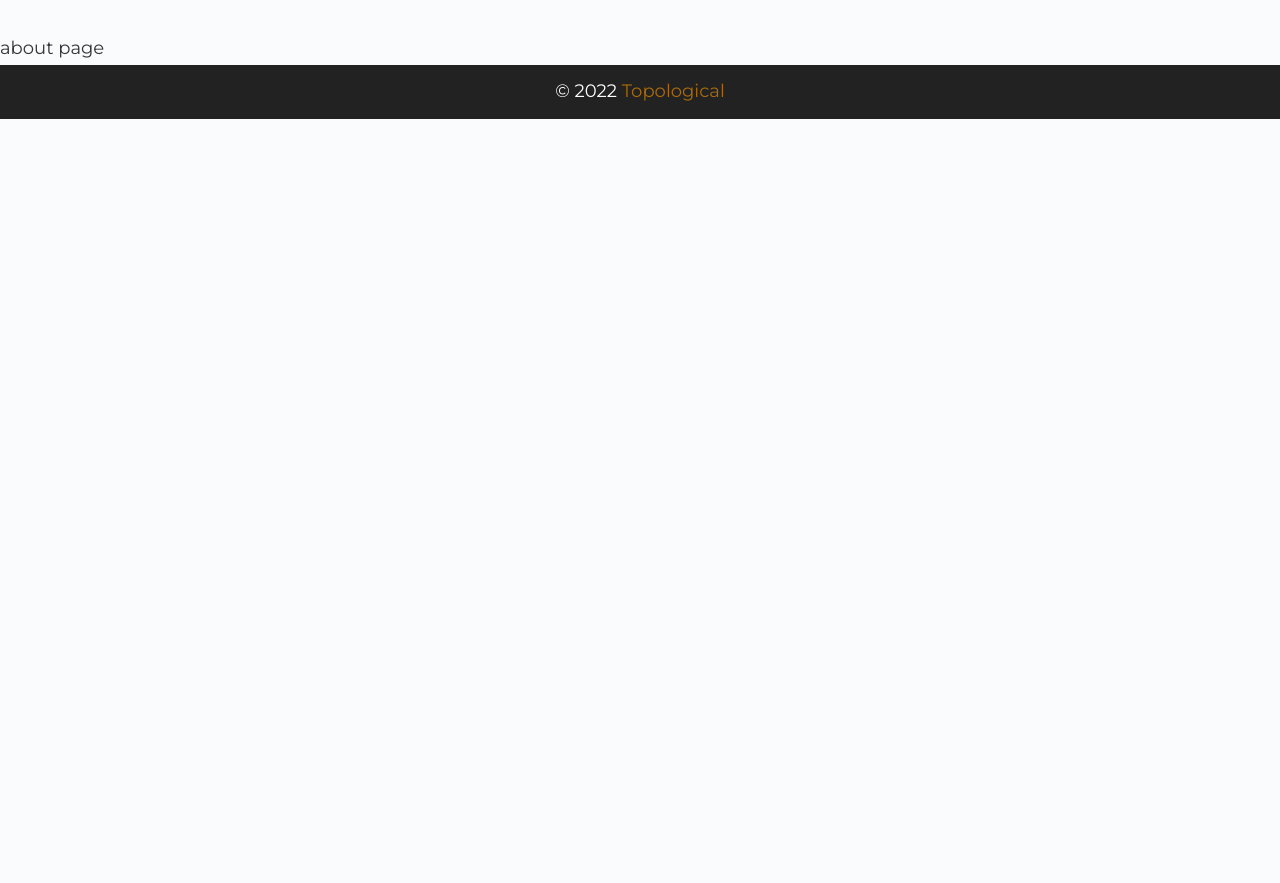
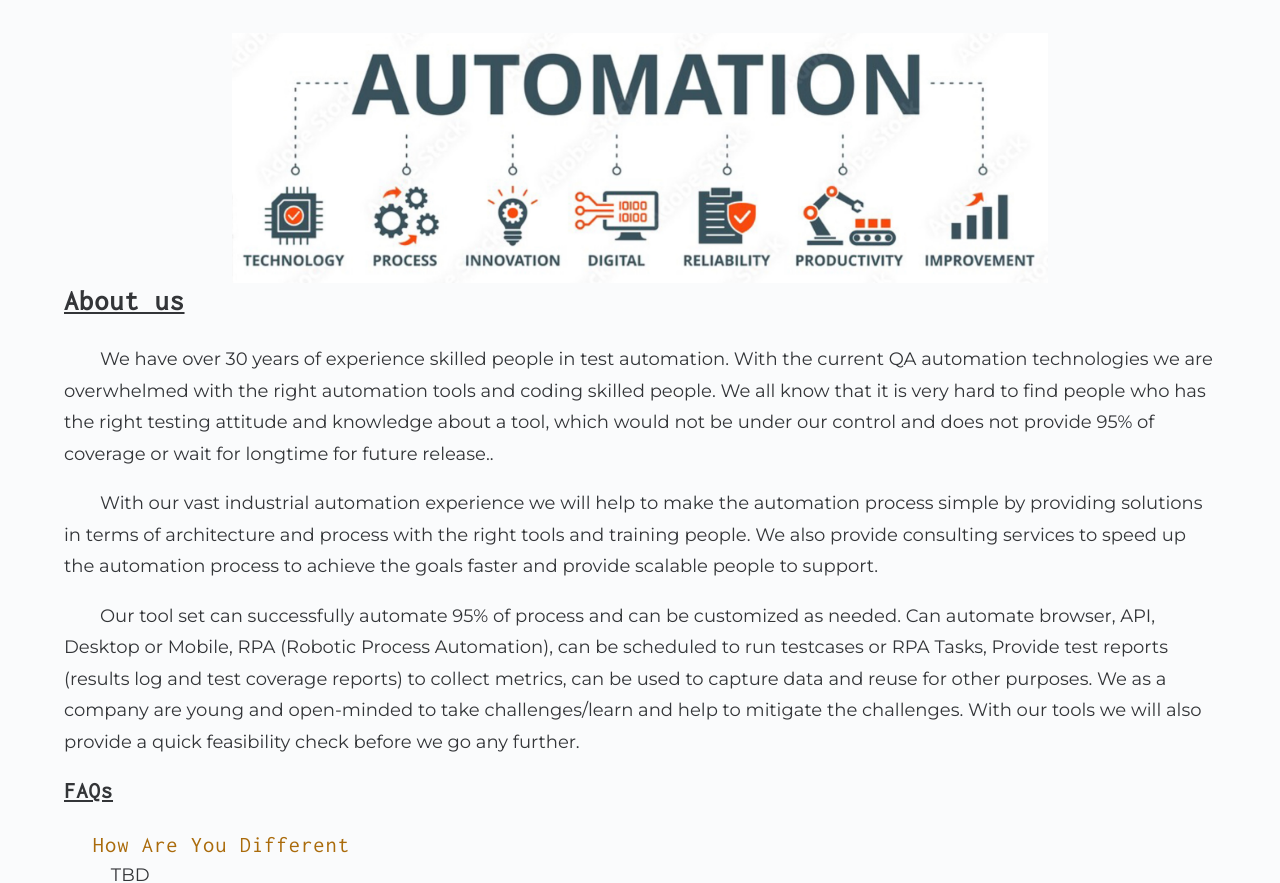
Before and after one commit to Topological-dev/topological-site, a Gatsby site: page /about in a window 1280 px wide. Shown: the part 75-958 px from the top of the page. Before the commit the page ends 800 px from the top, so only its background shows below. Built offline with nearby package versions, Linux system fonts and the light colour scheme; Gatsby itself is replaced by a stand-in of ours.

Commit message:
Finished about page skeleton

```diff
--- a/src/assets/css/main.css
+++ b/src/assets/css/main.css
@@ -491,18 +491,18 @@
 /* About */
 /*#########*/
 
-.about-page h2 {
+.about-header {
+  text-decoration: underline;
+  font-weight: bold;
   text-transform: none;
-  font-weight: bold;
 }
-.about-page {
-  display: grid;
-  gap: 2rem 4rem;
-  padding-bottom: 3rem;
+.paragraph {
+  tab-size: 8;
+  padding-bottom: 1rem;
 }
 .about-img {
   border-radius: var(--borderRadius);
-  height: 500px;
+  height: 250px;
 }
 
 @media screen and (min-width: 992px) {
@@ -510,9 +510,6 @@
     grid-template-columns: 1fr 1fr;
     align-items: center;
     height: 400px;
-  }
-  .about-img {
-    height: 100%;
   }
 }
 
@@ -560,6 +557,23 @@
     font-size: 4rem;
     margin-bottom: 0;
   }
+}
+
+/* ######## */
+/* Questions */
+/* ########### */
+
+/* ######## */
+/* Questions End */
+/* ########### */
+.question-container{
+  width: 95%;
+  margin: auto;
+}
+
+.question h5{
+  margin-bottom: 0px;
+  color: var(--primary-500);
 }
 
 /*#########*/
--- /dev/null
+++ b/src/components/FAQs.js
@@ -0,0 +1,16 @@
+import React from "react"
+
+const FAQs = ({ questions }) => {
+  return (
+    <div className="question-container">
+      {questions.map( (question, index) =>
+        <div key={index} className="question">
+          <h5>{question.title}</h5>
+          <p>&emsp;{question.answer}</p>
+        </div>
+      )}
+    </div>
+  )
+}
+
+export default FAQs
--- a/src/pages/about.js
+++ b/src/pages/about.js
@@ -1,11 +1,50 @@
 import React from 'react';
 import Layout from '../hoc/Layout';
+import { StaticImage } from "gatsby-plugin-image"
+import FAQs from '../components/FAQs';
+
+const Questions = [
+  {
+    title: "How are you different",
+    answer: "TBD"
+  },
+  {
+    title: "How are you different",
+    answer: "TBD"
+  },
+  {
+    title: "How are you different",
+    answer: "TBD"
+  }
+]
 
 const About = () => {
   return (
     <>
       <Layout>
-        <div>about page</div>
+      <main className="page">
+        <StaticImage
+            src="../assets/images/about.jpg"
+            alt="about"
+            className="about-img"
+            placeholder="tracedSVG"
+            layout="fullWidth"
+            objectFit="scale-down"
+          />
+          <section>
+            <h4 className='about-header'>About us</h4>
+            <article>
+              <div className='paragraph'>&emsp;&emsp;We have over 30 years of experience skilled people in test automation. With the current QA automation technologies we are overwhelmed  with the right automation tools and coding skilled people. We all know that it is very hard to find people who has the right testing attitude and knowledge about a tool, which would not be under our control and does not provide 95% of coverage or wait for longtime for future release..
+              </div>
+              <div className='paragraph'>&emsp;&emsp;With our vast industrial automation experience we will help to make the automation process simple by providing solutions in terms of architecture and process with the right tools and training people. We also provide consulting services to speed up the automation process to achieve the goals faster and provide scalable people to support.
+              </div>
+              <div className='paragraph'>&emsp;&emsp;Our tool set can successfully automate 95% of process and can be customized as needed. Can automate browser, API, Desktop or Mobile, RPA (Robotic Process Automation), can be scheduled to run testcases or RPA Tasks, Provide test reports (results log and test coverage reports) to collect metrics, can be used to capture data and reuse for other purposes.  We as a company are young and open-minded to take challenges/learn and help to mitigate the challenges. With our tools we will also provide a quick feasibility check before we go any further.
+              </div>
+            </article>
+            <h5 className='about-header'>FAQs</h5>
+          </section>
+          <FAQs questions={Questions} />
+        </main>
       </Layout>
     </>
   )
```
Also changed, not shown: src/assets/images/About.jpg (added).
